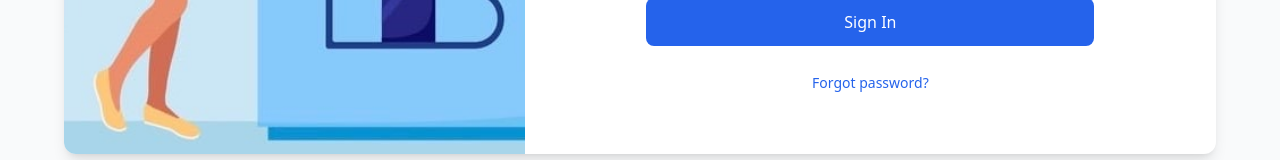
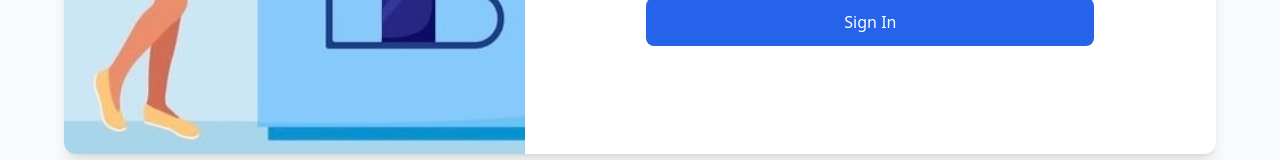
Before and after one commit to AIAA-NGO/SMEs-Frontend-, a React (Create React App) app: page /signin in a window 1280 px wide. Shown: the part 496-656 px from the top of the page. Built offline with nearby package versions, Linux system fonts and the light colour scheme.

Commit message:
wip: Latest advancements

```diff
--- a/src/pages/auth/Signin.jsx
+++ b/src/pages/auth/Signin.jsx
@@ -152,7 +152,7 @@ const Signin = () => {
 
             <div className="mt-6 text-center">
               <a href="/forgot-password" className="text-sm text-blue-600 hover:text-blue-500">
-                Forgot password?
+
               </a>
             </div>
           </div>
```
